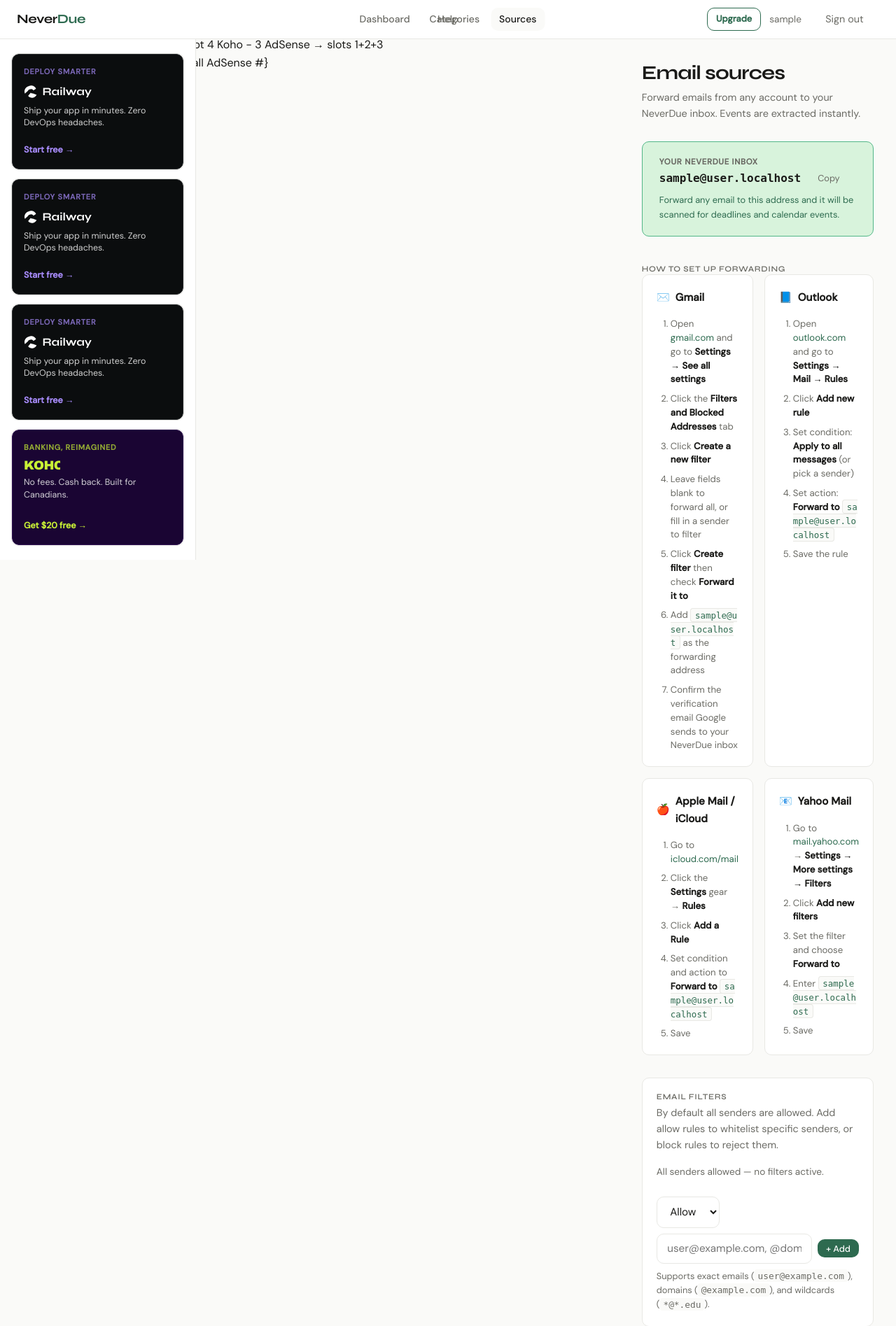
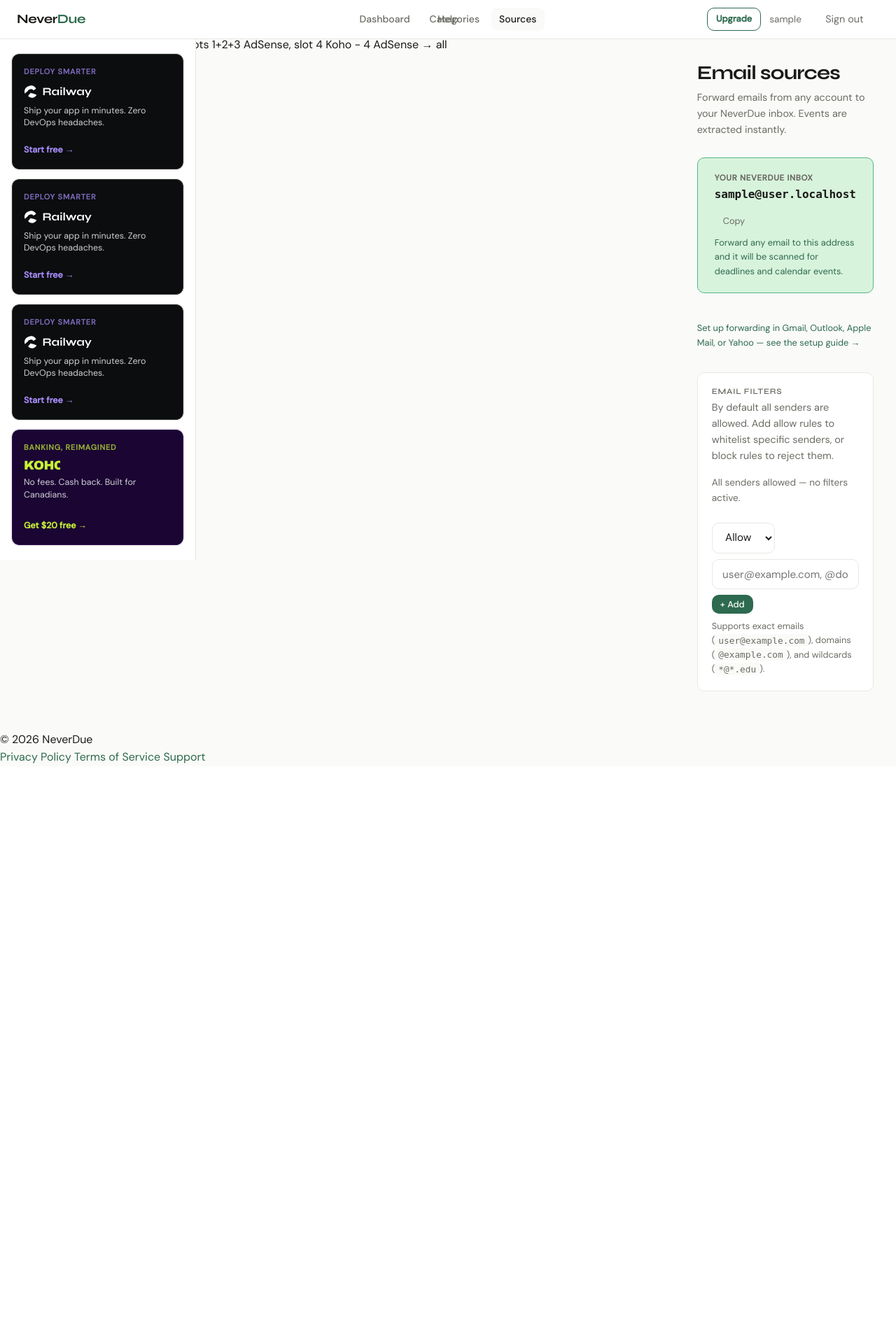
Before and after one commit to Vic-Nas/neverdue, a Django app: page /sources/ in a window 1280 px wide. Shown: the top 1895 px of the page at 70% size. After the commit the page ends 1091 px from the top, so only its background shows below. Run offline with Django 5.2, Linux system fonts and the light colour scheme; the visitor is signed in with stand-in values (Sample User, id 1); data that the repository does not hold is empty; parts of the project's set-up code (start-up, migrations or seed data) failed here and were passed over.

Commit message:
rm dup: provider setup

```diff
--- a/project/templates/dashboard/email_sources.html
+++ b/project/templates/dashboard/email_sources.html
@@ -24,70 +24,14 @@
     <p class="sources-inbox__hint">Forward any email to this address and it will be scanned for deadlines and calendar events.</p>
   </div>
 
-  {# Setup guides #}
-  <h2 class="label-upper">How to set up forwarding</h2>
-  <div class="sources-guides">
-
-    <div class="source-guide">
-      <div class="source-guide__provider">
-        <span class="source-guide__icon">✉️</span>
-        Gmail
-      </div>
-      <ol class="source-guide__steps">
-        <li>Open <a href="https://gmail.com" target="_blank" rel="noopener">gmail.com</a> and go to <strong>Settings → See all settings</strong></li>
-        <li>Click the <strong>Filters and Blocked Addresses</strong> tab</li>
-        <li>Click <strong>Create a new filter</strong></li>
-        <li>Leave fields blank to forward all, or fill in a sender to filter</li>
-        <li>Click <strong>Create filter</strong> then check <strong>Forward it to</strong></li>
-        <li>Add <code>{{ request.user.username }}@user.{{ DOMAIN }}</code> as the forwarding address</li>
-        <li>Confirm the verification email Google sends to your NeverDue inbox</li>
-      </ol>
-    </div>
-
-    <div class="source-guide">
-      <div class="source-guide__provider">
-        <span class="source-guide__icon">📘</span>
-        Outlook
-      </div>
-      <ol class="source-guide__steps">
-        <li>Open <a href="https://outlook.com" target="_blank" rel="noopener">outlook.com</a> and go to <strong>Settings → Mail → Rules</strong></li>
-        <li>Click <strong>Add new rule</strong></li>
-        <li>Set condition: <strong>Apply to all messages</strong> (or pick a sender)</li>
-        <li>Set action: <strong>Forward to</strong> <code>{{ request.user.username }}@user.{{ DOMAIN }}</code></li>
-        <li>Save the rule</li>
-      </ol>
-    </div>
-
-    <div class="source-guide">
-      <div class="source-guide__provider">
-        <span class="source-guide__icon">🍎</span>
-        Apple Mail / iCloud
-      </div>
-      <ol class="source-guide__steps">
-        <li>Go to <a href="https://icloud.com/mail" target="_blank" rel="noopener">icloud.com/mail</a></li>
-        <li>Click the <strong>Settings</strong> gear → <strong>Rules</strong></li>
-        <li>Click <strong>Add a Rule</strong></li>
-        <li>Set condition and action to <strong>Forward to</strong> <code>{{ request.user.username }}@user.{{ DOMAIN }}</code></li>
-        <li>Save</li>
-      </ol>
-    </div>
-
-    <div class="source-guide">
-      <div class="source-guide__provider">
-        <span class="source-guide__icon">📧</span>
-        Yahoo Mail
-      </div>
-      <ol class="source-guide__steps">
-        <li>Go to <a href="https://mail.yahoo.com" target="_blank" rel="noopener">mail.yahoo.com</a> → <strong>Settings → More settings → Filters</strong></li>
-        <li>Click <strong>Add new filters</strong></li>
-        <li>Set the filter and choose <strong>Forward to</strong></li>
-        <li>Enter <code>{{ request.user.username }}@user.{{ DOMAIN }}</code></li>
-        <li>Save</li>
-      </ol>
-    </div>
-
+  <div class="sources-inbox__hint" style="margin-top:0.5rem">
+    Set up forwarding in
+    <a href="https://gmail.com" target="_blank" rel="noopener">Gmail</a>,
+    <a href="https://outlook.com" target="_blank" rel="noopener">Outlook</a>,
+    <a href="https://icloud.com/mail" target="_blank" rel="noopener">Apple Mail</a>, or
+    <a href="https://mail.yahoo.com" target="_blank" rel="noopener">Yahoo</a> —
+    <a href="{% url 'help' %}">see the setup guide →</a>
   </div>
-
 
   {# ── Email filters ── #}
   <div class="section-block" style="margin-top:2rem">
```
